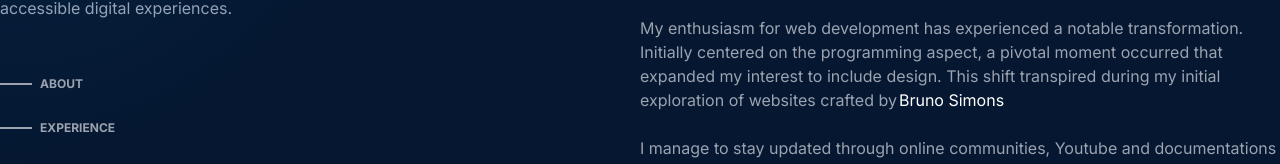
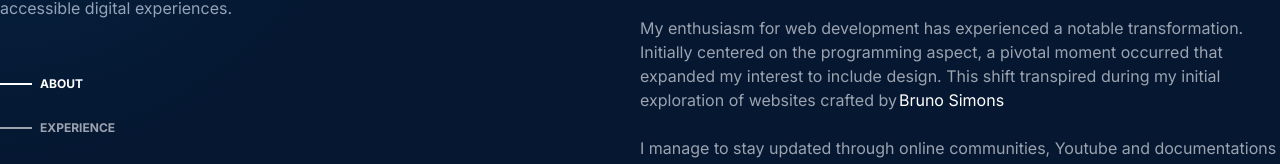
Before and after one commit to iammatinmarzban/my-portfolio, a Next.js app: page / in a window 1280 px wide. Shown: the part 224-388 px from the top of the page. Built offline with nearby package versions, Linux system fonts and the light colour scheme.

Commit message:
navbar completed

```diff
--- a/app/page.tsx
+++ b/app/page.tsx
@@ -1,17 +1,19 @@
 // I'm not aware of it's exact use
 "use client";
 import { useMotionTemplate, useMotionValue, motion } from "framer-motion";
-import { Roboto, Libre_Franklin, Inter } from "next/font/google";
+import { Inter } from "next/font/google";
 import Link from "next/link";
-import { MouseEvent, MouseEventHandler, useEffect } from "react";
+import { MouseEvent, useRef, useState } from "react";
 const inter = Inter({ subsets: ["latin"] });
-// const roboto = Roboto({ subsets: ["latin"], weight: ["400"] });
-// const libre_franklin = Libre_Franklin({ subsets: ["latin"], weight: ["600"] });
+
 export default function Home() {
+  const about = useRef<HTMLDivElement>(null);
+  const experience = useRef<HTMLDivElement>(null);
+  const project = useRef<HTMLDivElement>(null);
+  const [isActive, setIsActive] = useState("about");
+
   let mouseX = useMotionValue(0);
   let mouseY = useMotionValue(0);
-  function navigate() {}
-
   function handleMouseMove({ clientX, clientY, currentTarget }: MouseEvent) {
     let { left, top } = currentTarget.getBoundingClientRect();
     let xPosition = clientX - left;
@@ -19,6 +21,10 @@ export default function Home() {
     mouseX.set(xPosition);
     mouseY.set(yPostition);
   }
+  const handleNavClick = (ref: any) => {
+    ref.current?.scrollIntoView({ behavior: "smooth" });
+  };
+
   return (
     <main className={inter.className}>
       <div
@@ -50,23 +56,65 @@ export default function Home() {
             </div>
             <div className="navbar my-14 text-gray-400 uppercase font-bold flex flex-col gap-7 text-xs">
               <div className="navbar-item flex items-center about gap-2 group/about cursor-pointer max-w-min">
-                <span className="w-8 h-[0.1em] bg-gray-400  duration-150 group-hover/about:bg-white group-hover/about:w-12 pointer "></span>
-                <div className="group-hover/about:text-white">About</div>
+                <span
+                  className={`w-8 h-[0.1em] bg-gray-400 group-hover/about:bg-white group-hover/about:w-12 duration-150 ${
+                    isActive == "about"
+                      ? "bg-white w-12"
+                      : "w-8 h-[0.1em] bg-gray-400"
+                  }`}
+                ></span>
+                <div
+                  onClick={() => {
+                    handleNavClick(about);
+                    setIsActive("about");
+                  }}
+                  className={`group-hover/about:text-white ${
+                    isActive == "about" ? "text-white" : "text-gray-400"
+                  }`}
+                >
+                  About
+                </div>
               </div>
               <div className="navbar-item experience flex items-center gap-2 group/jobExperience cursor-pointer max-w-min">
-                <span className="w-8 h-[0.1em] bg-gray-400 group-hover/jobExperience:bg-white group-hover/jobExperience:w-12 duration-150"></span>
+                <span
+                  className={`w-8 h-[0.1em] bg-gray-400 group-hover/jobExperience:bg-white group-hover/jobExperience:w-12 duration-150 ${
+                    isActive == "experience"
+                      ? "bg-white w-12"
+                      : "w-8 h-[0.1em] bg-gray-400"
+                  }`}
+                ></span>
                 <div
                   onClick={() => {
-                    navigate();
+                    handleNavClick(experience);
+                    setIsActive("experience");
                   }}
-                  className="group-hover/jobExperience:text-white"
+                  className={`group-hover/jobExperience:text-white ${
+                    isActive == "experience" ? "text-white" : "text-gray-400"
+                  }`}
                 >
                   Experience
                 </div>
               </div>
               <div className="navbar-item project flex items-center gap-2 group/project max-w-min cursor-pointer">
-                <span className="w-8 h-[0.1em] bg-gray-400  group-hover/project:bg-white group-hover/project:w-12 duration-150"></span>
-                <div className="group-hover/project:text-white">project</div>
+                <span
+                  className={`w-8 h-[0.1em] bg-gray-400 group-hover/project:bg-white group-hover/project:w-12 duration-150 ${
+                    isActive == "project"
+                      ? "bg-white w-12"
+                      : "w-8 h-[0.1em] bg-gray-400"
+                  }`}
+                ></span>
+                <div
+                  onClick={() => {
+                    handleNavClick(project);
+                    setIsActive("project");
+                    console.log(isActive);
+                  }}
+                  className={`group-hover/project:text-white ${
+                    isActive == "project" ? "text-white" : "text-gray-400"
+                  }`}
+                >
+                  project
+                </div>
               </div>
             </div>
             <div className="contact_me flex flex-col  gap-5 mt-10 text-xs ">
@@ -163,7 +211,10 @@ export default function Home() {
               </a>
             </div>
           </div>
-          <div className="right text-left basis-1/2 text-gray-400  top-24 text-base  ">
+          <div
+            ref={about}
+            className="right text-left basis-1/2 text-gray-400  top-24 text-base  "
+          >
             <div className="About">
               <div className="first">
                 {" "}
@@ -193,7 +244,10 @@ export default function Home() {
               </div>
             </div>
 
-            <div className="Experience min-w-full flex flex-col gap-2  py-3 my-60 ">
+            <div
+              ref={experience}
+              className="Experience min-w-full flex flex-col gap-2  py-3 my-60 "
+            >
               <div className="experience-card flex items-baseline text-gray-400 p-3 border-[1px] border-transparent rounded hover:border-blue-300 hover:border-opacity-10  duration-200 hover:bg-[#1c2b4074]">
                 <div className="left basis-1/5 text-xs font-medium  text-gray-500 pr-2">
                   <div className="flex items-center">
@@ -286,13 +340,13 @@ export default function Home() {
                 </div>
               </div>
             </div>
-            <div className="Project my-60 flex flex-col gap-1">
+            <div ref={project} className="Project my-60 flex flex-col gap-1">
               <Link href={"/Asanbar"}>
                 <div className="project-card  flex justify-between items-center  text-gray-400 p-3 border-[1px] border-transparent rounded hover:border-blue-300 hover:border-opacity-10  duration-200 hover:bg-[#1c2b4074] cursor-pointer group/project my-3">
                   <div className="left flex  gap-6">
                     <div className="left">
                       <img
-                        className="w-[100px] h-auto "
+                        className="max-w-[100px] max-h-[80px] "
                         src="logo.png"
                         alt="driver"
                       />
```
